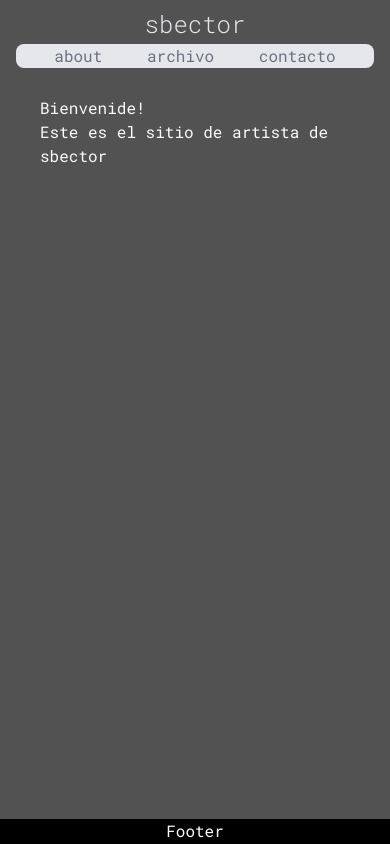
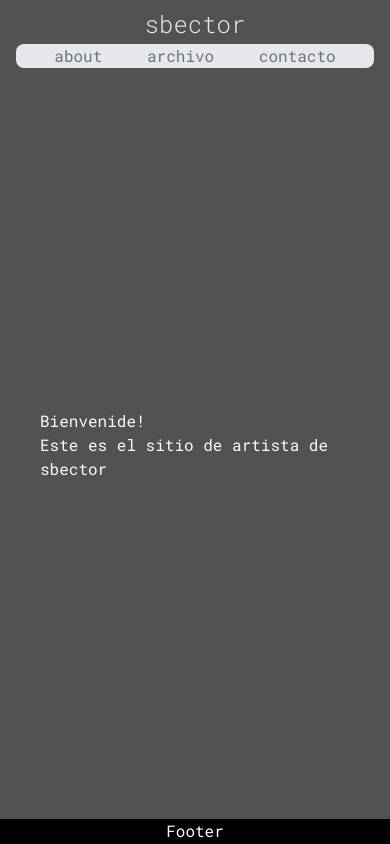
Before and after one commit to Sbector/artista, a Next.js app: page / in a window 390 px wide. Built offline with nearby package versions, Linux system fonts and the light colour scheme.

Commit message:
Adjust wrapper h for mobile

```diff
--- a/src/app/_components/Nav.tsx
+++ b/src/app/_components/Nav.tsx
@@ -8,7 +8,6 @@
 
     return (
         <nav className="
-            relative
             mx-4
             py-1">
                 <div className="
--- a/src/app/_components/Wrapper.tsx
+++ b/src/app/_components/Wrapper.tsx
@@ -8,8 +8,11 @@
     return (
         <div className={`${className}
         flex flex-col
-        h-[calc(100vh-97px)]
-        py-6
+        justify-center
+        h-screen
+        mt-[-97px]
+        pt-[110px]
+        pb-[15px]
         px-10 snap-start
         md:w-[700px] md:mx-auto
         lg:w-[820px]
--- a/src/app/layout.tsx
+++ b/src/app/layout.tsx
@@ -30,6 +30,7 @@
     bg-neutral-600
     text-gray-50
     ${roboto.className}`}>
+      <meta name="viewport" content="width=device-width, initial-scale=1.0"></meta>
       <body>
         <Header />
           {children}
```
